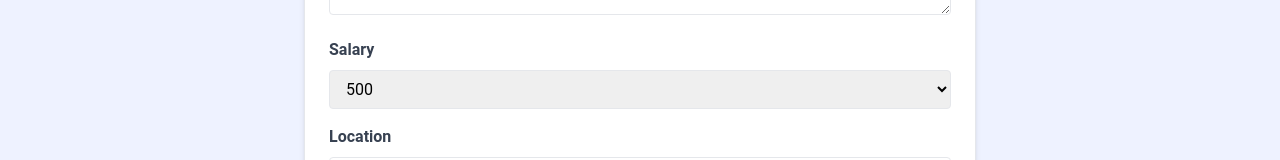
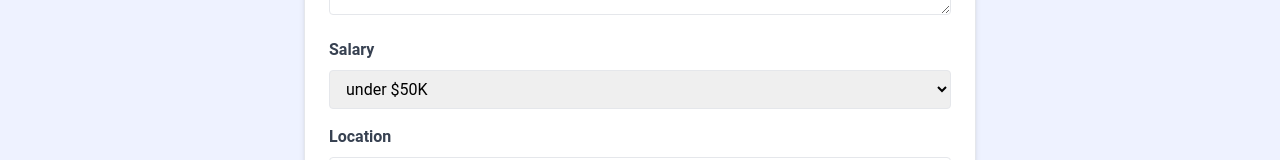
Before and after one commit to madiha-m/react_js, a React (Vite) app in the folder jobs-portal/: page /add-job in a window 1280 px wide. Shown: the part 586-746 px from the top of the page. Built offline with nearby package versions, Linux system fonts and the light colour scheme.

Commit message:
an obj crtaeted ahaving all form fileds, submit it via fun that is craeted inj App.jsx, useNavigate() hook appled to redirect back to where after form submission it should be. Create that POST request fun in App.jsx and pass it to the corresponding componenet

```diff
--- a/jobs-portal/src/App.jsx
+++ b/jobs-portal/src/App.jsx
@@ -8,12 +8,16 @@ import JobPage, { jobLoader } from './pages/JobPage'
 import AddJobPage from './pages/AddJobPage'
 
 const App = () => {
+  const addJob = (newJob) => {
+    console.log(newJob);
+  }
+
   const router = createBrowserRouter(
     createRoutesFromElements(
       <Route path='/' element={<MainLayout />}>
         <Route index element={<HomePage />} />
         <Route path='/jobs' element={<JobsPage />} />
-        <Route path='/add-job' element={<AddJobPage />} />
+        <Route path='/add-job' element={<AddJobPage />} addJobSubmit={addJob} />
         <Route path='/jobs/:id' element={<JobPage />} loader={jobLoader} />
         <Route path='*' element={<NotFoundPage />} />
       </Route>
--- a/jobs-portal/src/pages/AddJobPage.jsx
+++ b/jobs-portal/src/pages/AddJobPage.jsx
@@ -1,20 +1,38 @@
 import React, { useState } from 'react'
+import { useNavigate } from 'react-router-dom';
 
-const AddJobPage = () => {
+const AddJobPage = ({ addJobSubmit }) => {
     const [title, setTitle] = useState('');
-    const [type, setType] = useState('');
+    const [type, setType] = useState('Full-Time');
     const [location, setLocation] = useState('');
     const [description, setDescription] = useState('');
-    const [salary, setSalary] = useState('');
+    const [salary, setSalary] = useState('Under $50K');
     const [companyName, setCompanyName] = useState('');
     const [companyDescription, setCompanyDescription] = useState('');
     const [contactEmail, setContactEmail] = useState('');
     const [contactPhone, setContactPhone] = useState('');
 
+    const navigate = useNavigate();
+
     const submitForm = (e) => {
         e.preventDefault();
 
-        console.log(contactEmail);
+        const newJob = {
+            title,
+            type,
+            location,
+            description,
+            salary,
+            company: {
+                name: companyName,
+                companyDescription,
+                contactEmail,
+                contactPhone
+            },
+        };
+
+        addJobSubmit(newJob);
+        return navigate('/jobs');
     };
 
     return (
@@ -86,7 +104,6 @@ const AddJobPage = () => {
                                     value={salary}
                                     onChange={(e) => setSalary(e.target.value)}
                                 >
-                                    <option value="500">500</option>
                                     <option value="Under $50K">under $50K</option>
                                     <option value="$50-60K">$50-$60K</option>
                                     <option value="$60-70K">$60-$70K</option>
```
